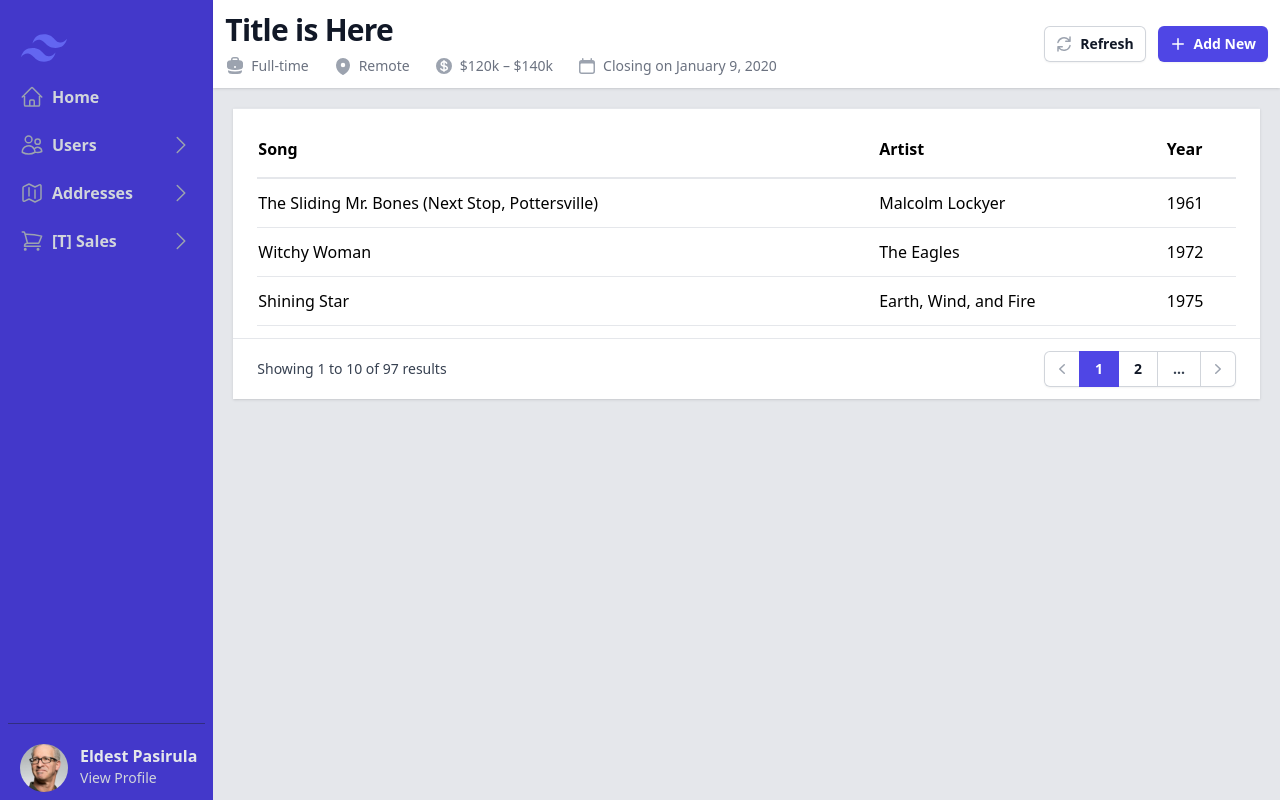
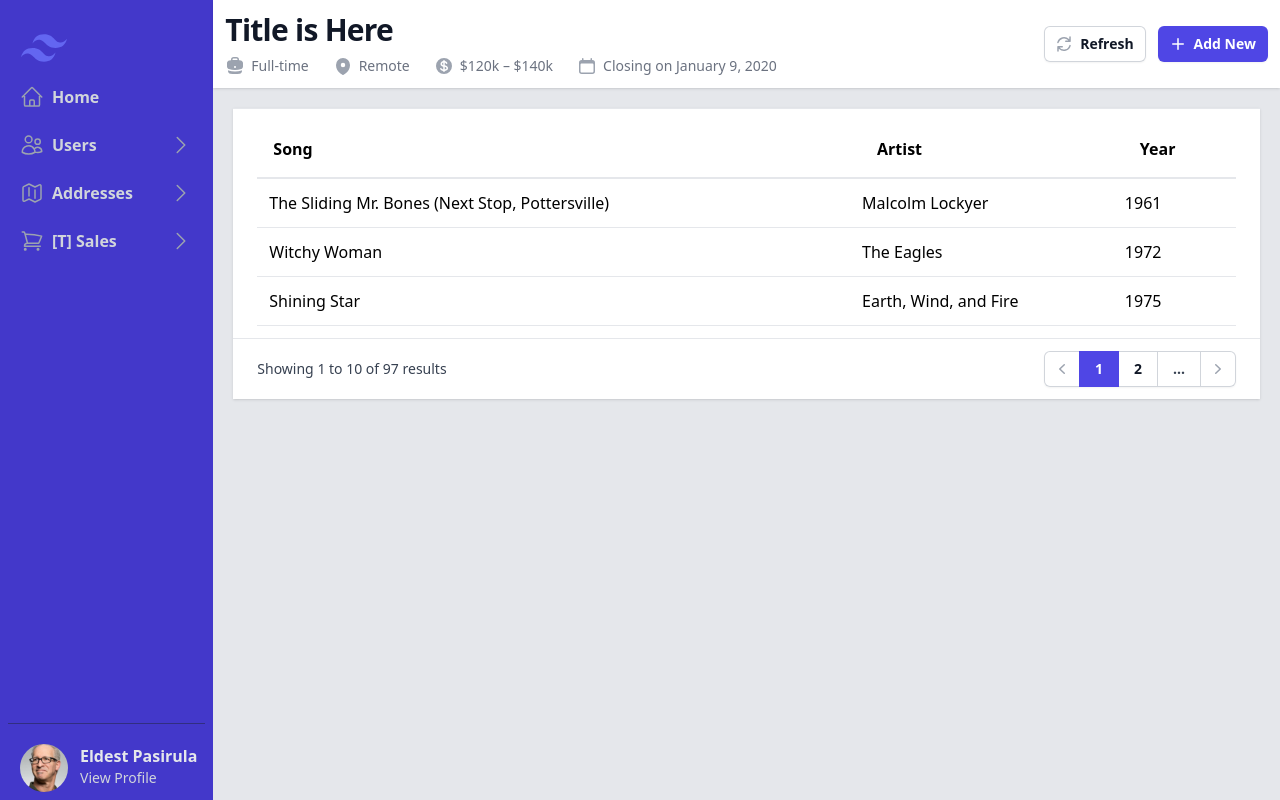
Before and after one commit to aknutman/next-groceries-sales, a Next.js app: page /s/system-master-user-list in a window 1280 px wide. Built offline with nearby package versions, Linux system fonts and the light colour scheme.

Commit message:
better sample

```diff
--- a/components/partial/body.shifter.tsx
+++ b/components/partial/body.shifter.tsx
@@ -81,26 +81,26 @@ export default function BodyShifter() {
           <table className="w-full">
             <thead>
               <tr className="border-b-2">
-                <th className="py-4 text-left">Song</th>
-                <th className="py-4 text-left">Artist</th>
-                <th className="py-4 text-left">Year</th>
+                <th className="p-4 text-left">Song</th>
+                <th className="p-4 text-left">Artist</th>
+                <th className="p-4 text-left">Year</th>
               </tr>
             </thead>
             <tbody>
-              <tr className="border-b hover:cursor-pointer hover:bg-slate-100">
-                <td className="py-3">
+              <tr className="border-b hover:cursor-pointer hover:bg-indigo-50">
+                <td className="p-3">
                   The Sliding Mr. Bones (Next Stop, Pottersville)
                 </td>
                 <td>Malcolm Lockyer</td>
                 <td>1961</td>
               </tr>
-              <tr className="border-b hover:cursor-pointer hover:bg-slate-100">
-                <td className="py-3">Witchy Woman</td>
+              <tr className="border-b hover:cursor-pointer hover:bg-indigo-50">
+                <td className="p-3">Witchy Woman</td>
                 <td>The Eagles</td>
                 <td>1972</td>
               </tr>
-              <tr className="border-b hover:cursor-pointer hover:bg-slate-100">
-                <td className="py-3">Shining Star</td>
+              <tr className="border-b hover:cursor-pointer hover:bg-indigo-50">
+                <td className="p-3">Shining Star</td>
                 <td>Earth, Wind, and Fire</td>
                 <td>1975</td>
               </tr>
```
